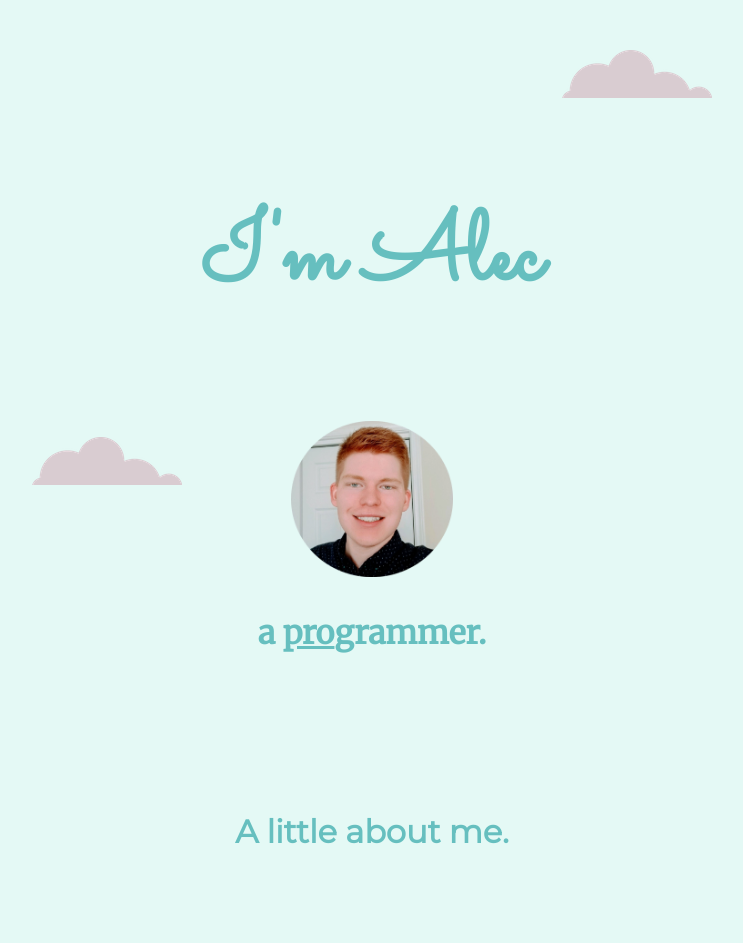
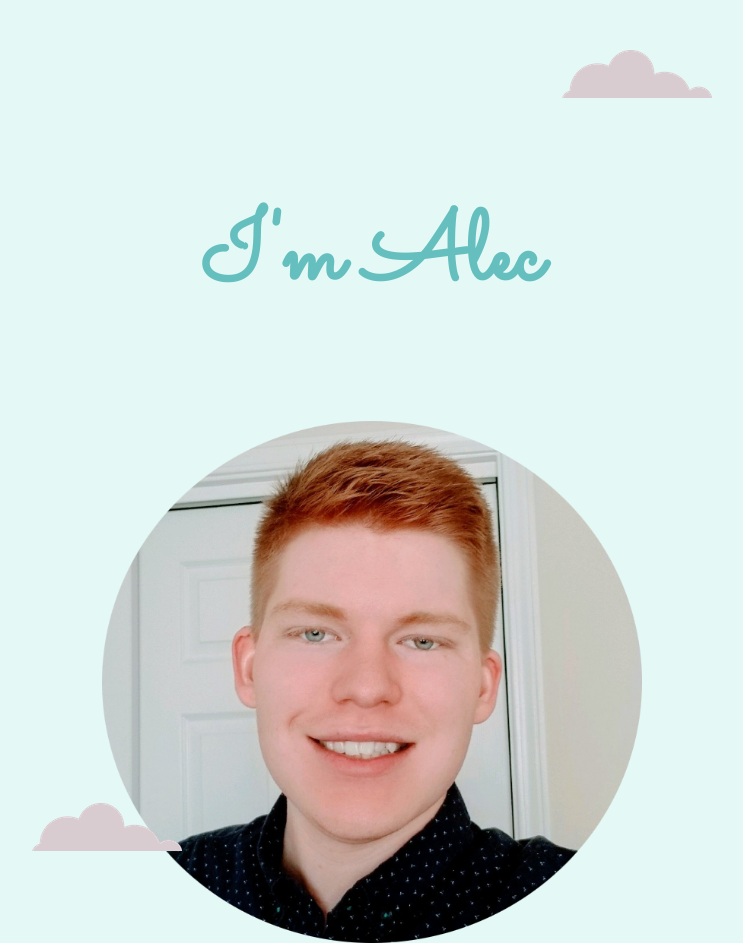
Before and after one commit to AlecJDavidson/AlecJDavidsonSite, a plain HTML site: page index.html in a window 1280 px wide. Shown: the top 943 px of the page, without its empty margins (268-1011 px from the left). Drawn offline with Linux system fonts and the light colour scheme.

Commit message:
Update styles.css

```diff
--- a/css/styles.css
+++ b/css/styles.css
@@ -38,8 +38,8 @@ h3 {
 }
 
 .avatar {
-    width: 15%;
-    height: 15%
+    width: 50%;
+    height: 50%
 }
 
 p {
```
